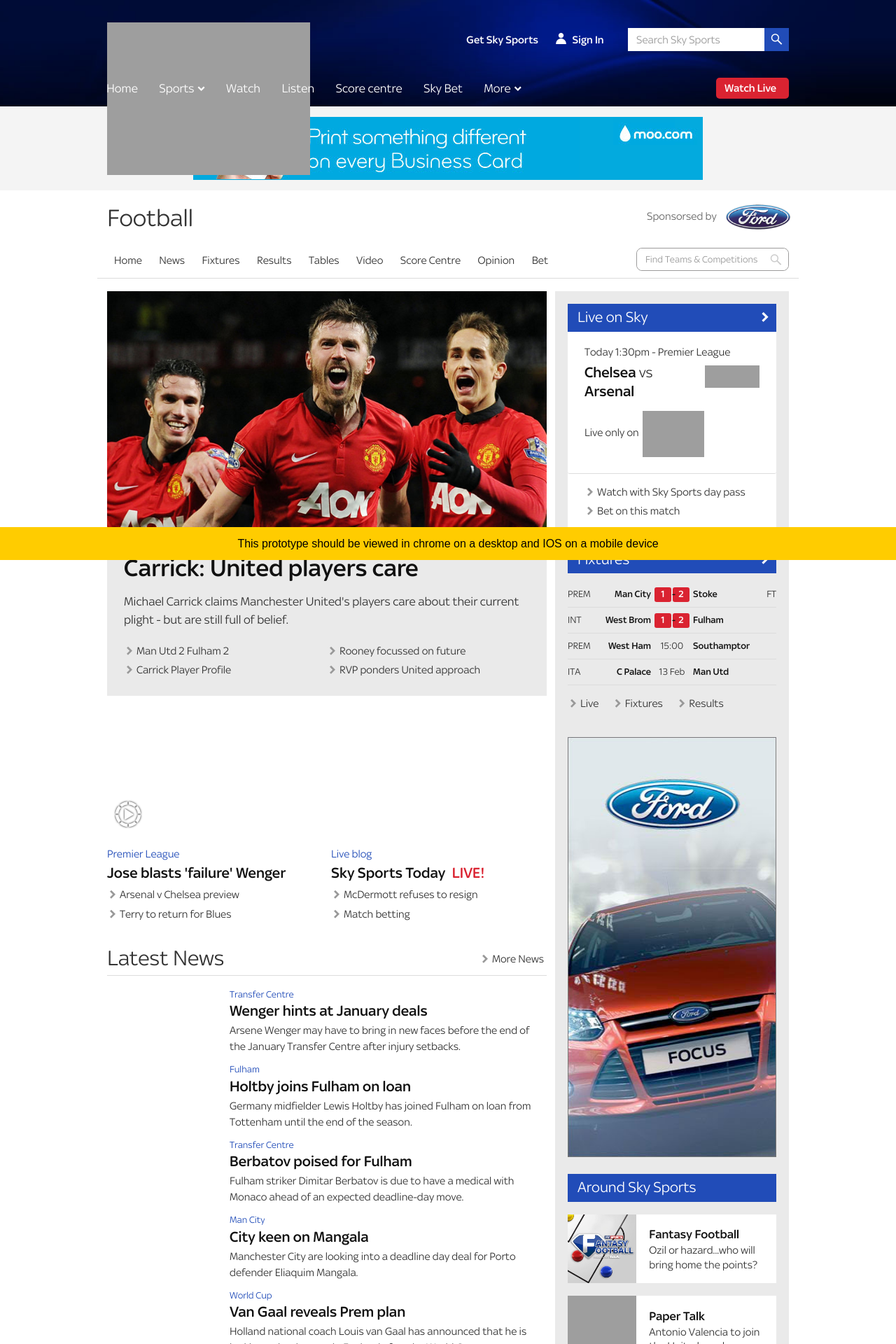
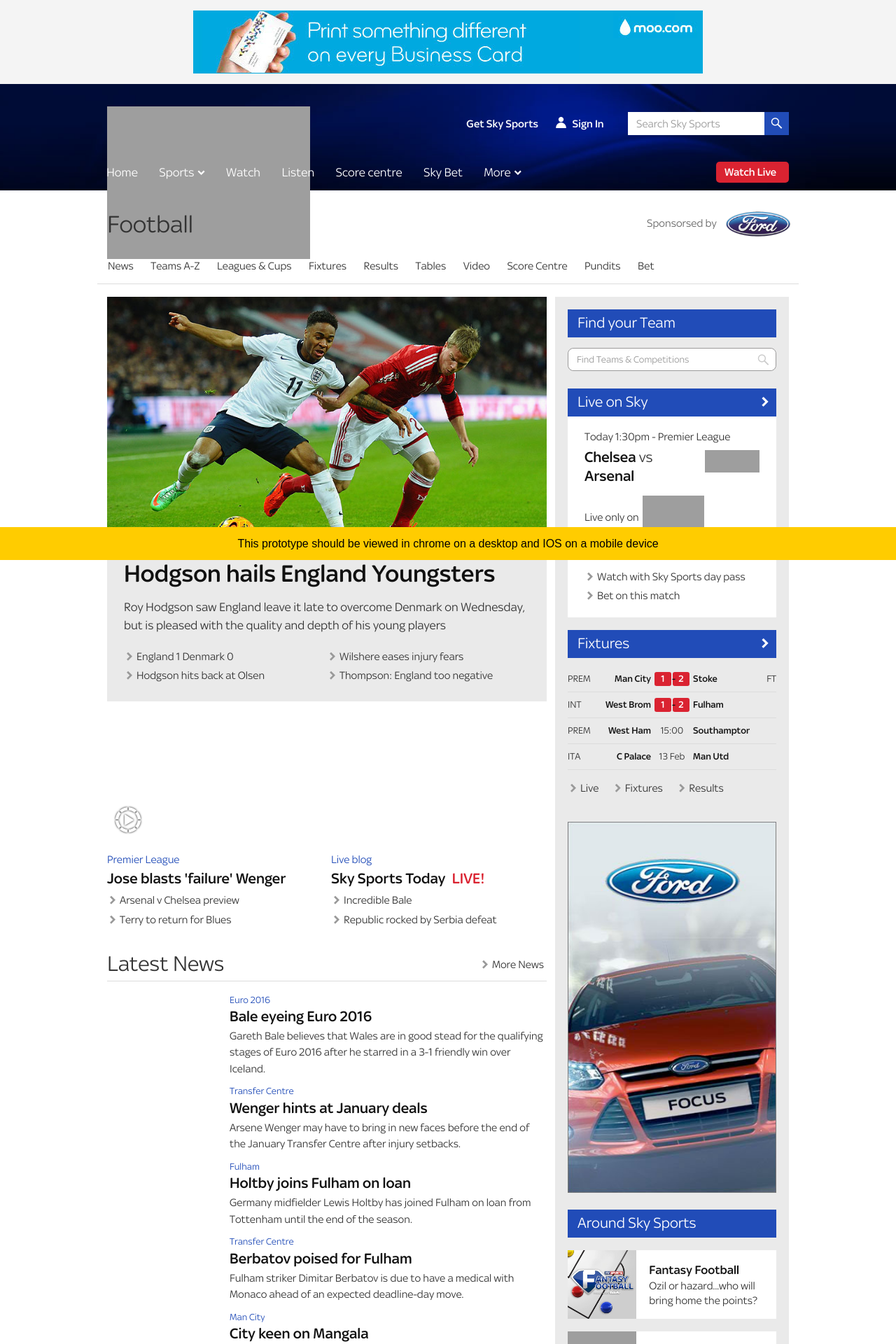
Before and after one commit to soilysound/core2, a PHP site: page / in a window 1280 px wide. Shown: the top 1920 px of the page at 70% size. Run offline with PHP 8.4, Linux system fonts and the light colour scheme; grey boxes are pictures that could not be loaded.

Commit message:
mobile nav tweaks

```diff
--- a/components/feature-promos.html
+++ b/components/feature-promos.html
@@ -59,18 +59,4 @@
 
   </a>
 
-  <a href="#" class="feature-promo">
-
-    <div class="feature-promo__figure">
-      <div href="#" class="feature-promo__thumb">
-        <img class="feature-promo__image" src="/_sandbox/super6.jpg">
-      </div>
-    </div>
-
-    <div href="#" class="feature-promo__body">
-      <h4 class="feature-promo__headline">Play Super 6</h4>
-      <p class="feature-promo__snippet">Predict 6 correct scores to win £250k jackpot</p>
-    </div>
-
-  </a>
 </div>
--- a/components/news-list-featured.html
+++ b/components/news-list-featured.html
@@ -77,7 +77,7 @@
   <div class="grid__col news-list-featured__item">
     <div class="news-list-featured__figure">
       <a href="#" class="news-list-featured__thumb">
-        <img src="echo '.$blank_image.'" data-image-src="/_sandbox/bale-story3.jpg" class="postpone-load news-list-featured__image">
+        <img src="echo '.$blank_image.'" data-image-src="/_sandbox/bale-story3.jpg?v=1" class="postpone-load news-list-featured__image">
       </a>
     </div>
     <div class="news-list-featured__body">
@@ -88,8 +88,8 @@
         <a class="news-list-featured__link" href="#">Sky Sports Today <span class="label-live">LIVE!</span></a>
       </h3>
       <ul class="list">
-        <li class="list__item"><a href="#" class="action-link">McDermott refuses to resign</a></li>
-        <li class="list__item"><a href="#" class="action-link">Match betting</a></li>
+        <li class="list__item"><a href="#" class="action-link">Incredible Bale</a></li>
+        <li class="list__item"><a href="#" class="action-link">Republic rocked by Serbia defeat</a></li>
       </ul>
     </div>
   </div>
--- a/components/news-list-secondary.html
+++ b/components/news-list-secondary.html
@@ -2,7 +2,7 @@
   <!-- <h3 class="news-list-secondary__subhead">Premier League</h3> -->
   <ul class="list news-list-secondary__group">
     <li class="news-list-secondary__item">
-      <a href="#" class="news-list-secondary__link">Holtby joins Fulham on loan</a>
+      <a href="#" class="news-list-secondary__link">Carrol in United blast</a>
     </li>
     <li class="news-list-secondary__item">
       <a href="#" class="news-list-secondary__link">City keen on Mangala</a>
@@ -25,6 +25,13 @@
     <li class="news-list-secondary__item">
       <a href="#" class="news-list-secondary__link">Holtby joins Fulham on loan</a>
     </li>
+
+     <li class="news-list-secondary__item">
+      <a href="#" class="news-list-secondary__link">Inter dismissed</a>
+    </li>
+    <li class="news-list-secondary__item">
+      <a href="#" class="news-list-secondary__link">Holtby joins Fulham on loan</a>
+    </li>
   <!-- </ul>
   <h3 class="news-list-secondary__subhead">FA Cup</h3> -->
   <!-- <ul class="list news-list-secondary__group"> -->
--- a/components/news-list.html
+++ b/components/news-list.html
@@ -1,4 +1,24 @@
 <div class="news-list block">
+
+<div class="news-list__item">
+
+    <div class="news-list__figure">
+      <a href="#" class="news-list__thumb">
+        <img src="<?php echo $blank_image ?>" data-image-src="http://e0.365dm.com/14/03/16-9/30/Bale_3095287.jpg?20140305200524" class="postpone-load news-list__image">
+      </a>
+    </div>
+
+    <div class="news-list__body">
+      <div class="label">
+        <a href="#" class="label__tag">Euro 2016</a>
+
+      </div>
+      <h4 class="news-list__headline"><a href="#" class="news-list__headline-link">Bale eyeing Euro 2016</a></h4>
+      <p class="news-list__snippet">Gareth Bale believes that Wales are in good stead for the qualifying stages of Euro 2016 after he starred in a 3-1 friendly win over Iceland.</p>
+    </div>
+
+  </div>
+
 
   <div class="news-list__item">
 
--- a/components/page-nav.html
+++ b/components/page-nav.html
@@ -1,16 +1,16 @@
 <div class="nav-secondary-all callfn" data-fn="nav-secondary-all" data-inline-nav="true">
 
   <div class="nav-secondary-all__head">
-    <h3 class="nav-secondary-all__title"><a href="#" class="nav-secondary-all__title-link">Football</a></h3>
+    <h3 class="nav-secondary-all__title"><a href="/" class="nav-secondary-all__title-link">Football</a></h3>
     <h4 class="nav-secondary-all__section"></h4>
   </div>
 
     <div class="nav-secondary-all__frame">
       <ul class="nav-secondary-all__body">
-        <li class="nav-secondary-all__item"><a href="#" class="nav-secondary-all__link nav-secondary-all__link--on">Home</a></li>
+
         <li class="nav-secondary-all__item"><a href="#" class="nav-secondary-all__link">News</a></li>
-         <li class="nav-secondary-all__item is-hidden--bp10"><a href="http://www1.skysports.com/football/teams/" class="nav-secondary-all__link" onclick="location.href=this.href">Teams A-Z</a></li>
-        <li class="nav-secondary-all__item is-hidden--bp10"><a href="http://www1.skysports.com/football/teams/" class="nav-secondary-all__link">Competitions</a></li>
+         <li class="nav-secondary-all__item"><a href="http://www1.skysports.com/football/teams/" class="nav-secondary-all__link" onclick="location.href=this.href">Teams A-Z</a></li>
+        <li class="nav-secondary-all__item"><a href="http://www1.skysports.com/football/teams/" class="nav-secondary-all__link" onclick="location.href=this.href">Leagues &amp; Cups</a></li>
 
         <li class="nav-secondary-all__item"><a href="#" class="nav-secondary-all__link">Fixtures</a></li>
         <li class="nav-secondary-all__item"><a href="#" class="nav-secondary-all__link">Results</a></li>
@@ -19,21 +19,8 @@
 
         <li class="nav-secondary-all__item"><a href="#" class="nav-secondary-all__link">Video</a></li>
         <li class="nav-secondary-all__item"><a href="#" class="nav-secondary-all__link">Score Centre</a></li>
-        <li class="nav-secondary-all__item"><a href="#" class="nav-secondary-all__link">Opinion</a></li>
+        <li class="nav-secondary-all__item"><a href="#" class="nav-secondary-all__link">Pundits</a></li>
         <li class="nav-secondary-all__item"><a href="#" class="nav-secondary-all__link">Bet</a></li>
-        <li class="nav-secondary-all__finder is-hidden--bp30 is-hidden--bp20">
-        <div class="nav-primary-search">
-          <input class="nav-primary-search__input" id="autocomplete" type="text" autocapitalize="off" autocorrect="off" autocomplete="off" placeholder="Find Teams &amp; Competitions">
-          <button type="submit" class="nav-primary-search__button"><span class="nav-primary-search__button-text">submit</span></button>
-           <div class="nav-primary-search__autocomplete">
-            <ul>
-
-            </ul>
-          </div>
-
-        </div>
-
-        </li>
       </ul>
     </div>
 
--- a/components/top-story.html
+++ b/components/top-story.html
@@ -9,15 +9,15 @@
       <a href="#" class="label__tag">Man Utd</a>
     </div> -->
     <h2 class="top-story__headline">
-      <a href="http://www1.skysports.com/football/news/11667/9161120/premier-league-michael-carrick-claims-manchester-uniteds-players-care-about-their-current-plight" class="top-story__headline-link">Carrick: United players care</a>
+      <a href="http://www1.skysports.com/football/news/11667/9161120/premier-league-michael-carrick-claims-manchester-uniteds-players-care-about-their-current-plight" class="top-story__headline-link">Hodgson hails England Youngsters</a>
     </h2>
-    <p class="top-story__snippet">Michael Carrick claims Manchester United's players care about their current plight - but are still full of belief.</p>
+    <p class="top-story__snippet">Roy Hodgson saw England leave it late to overcome Denmark on Wednesday, but is pleased with the quality and depth of his young players</p>
 
     <ul class="list list--block">
-      <li class="list__item"><a href="#" class="action-link">Man Utd 2 Fulham 2</a>
-      <li class="list__item"><a href="#" class="action-link">Rooney focussed on future</a>
-      <li class="list__item"><a href="#" class="action-link">Carrick Player Profile</a>
-      <li class="list__item"><a href="#" class="action-link">RVP ponders United approach</a>
+      <li class="list__item"><a href="#" class="action-link">England 1 Denmark 0</a>
+      <li class="list__item"><a href="#" class="action-link">Wilshere eases injury fears</a>
+      <li class="list__item"><a href="#" class="action-link">Hodgson hits back at Olsen</a>
+      <li class="list__item"><a href="#" class="action-link">Thompson: England too negative</a>
     </ul>
   </div>
 </div>
--- a/components/video-block.html
+++ b/components/video-block.html
@@ -66,13 +66,13 @@
 
   <div class="grid__col video-block__item">
     <div class="video-block__figure video-block__play-overlay">
-      <img src="<?php echo $blank_image ?>" data-image-src="http://e0.365dm.com/14/02/16-9/30/165012893_3253736092001_video-still-for-video-3253992160001.jpg" class="postpone-load video-block__image">
+      <img src="<?php echo $blank_image ?>" data-image-src="http://e2.365dm.com/14/03/16-9/30/165012893_3298458096001_video-still-for-video-3298681042001.jpg" class="postpone-load video-block__image">
     </div>
     <div class="video-block__body">
       <div class="label">
         <span href="#" class="label__timestamp">29/01/14 12:52pm</span>
       </div>
-      <h4 class="video-block__headline"><a href="#" class="video-block__link">A little change of scenary</a></h4>
+      <h4 class="video-block__headline"><a href="#" class="video-block__link">Rooney: We wanted to show Roy</a></h4>
       <a class="action-link" href="#">Sign in to watch</a>
     </div>
 
@@ -80,13 +80,13 @@
 
   <div class="grid__col video-block__item">
     <div class="video-block__figure video-block__play-overlay">
-      <img src="<?php echo $blank_image ?>" data-image-src="http://e0.365dm.com/14/01/16-9/30/165012893_3123655272001_video-still-for-video-3123729243001.jpg" class="postpone-load video-block__image">
+      <img src="<?php echo $blank_image ?>" data-image-src="http://e0.365dm.com/14/03/168x88/Bale_3095287.jpg?20140305200524" class="postpone-load video-block__image">
     </div>
     <div class="video-block__body">
       <div class="label">
         <span href="#" class="label__timestamp">29/01/14 12:52pm</span>
       </div>
-      <h4 class="video-block__headline"><a href="#" class="video-block__link">Copa Italia QF - Napoli v Lazio</a></h4>
+      <h4 class="video-block__headline"><a href="#" class="video-block__link">Bale's wonder goal against Serbia</a></h4>
       <a class="action-link" href="#">Sign in to watch</a>
     </div>
 
--- a/css/core.css
+++ b/css/core.css
@@ -1098,7 +1098,7 @@ img {
     width: 100%;
     list-style: none;
     white-space: nowrap;
-    padding-left: 14px;
+    padding-left: 5px;
   }
   .nav-secondary-all__item,
   .nav-secondary-all__link {
@@ -1231,12 +1231,8 @@ img {
     transition: transform 0.33s ease-in-out;
   }
 }
-.nav-secondary-all__finder {
-  float: right;
-  margin-right: 14px;
-}
 .nav-secondary-all__finder > .nav-primary-search {
-  width: 218px;
+  width: 100%;
   top: 3px;
   border: 1px solid #9C9B9B;
   border-radius: 8px;
@@ -1264,7 +1260,7 @@ img {
   visibility: hidden;
   background: white;
   border: 1px solid #dcdcdc;
-  z-index: 2;
+  z-index: 20000;
   box-shadow: 0 1px 2px rgba(0, 0, 0, 0.2);
 }
 .nav-primary-search__autocomplete-item {
@@ -2886,7 +2882,7 @@ th.mini-table__cell {
   }
 }
 .page-header {
-  padding: 13px 0 10px 14px;
+  padding: 22px 0 9px 14px;
 }
 .page-header__title {
   font-family: 'SkyTextReg';
@@ -2898,7 +2894,7 @@ th.mini-table__cell {
 .page-header__sponsor {
   position: absolute;
   right: 12px;
-  top: 20px;
+  top: 30px;
   display: inline-block;
 }
 .page-header__sponsor-image {
--- a/css/ie8.css
+++ b/css/ie8.css
@@ -110,7 +110,7 @@
     width: 100%;
     list-style: none;
     white-space: nowrap;
-    padding-left: 14px;
+    padding-left: 5px;
   }
   .nav-secondary-all__item,
   .nav-secondary-all__link {
--- a/css/less/navigations/nav-secondary-all.less
+++ b/css/less/navigations/nav-secondary-all.less
@@ -43,7 +43,7 @@
     width: 100%;
     list-style: none;
     white-space: nowrap;
-    padding-left: @bp30-site-margin
+    padding-left: 5px
   }
 
   .nav-secondary-all__item,
@@ -189,12 +189,11 @@
 }
 
 .nav-secondary-all__finder {
-  float: right;
-  margin-right: 14px
+
 }
 
 .nav-secondary-all__finder > .nav-primary-search {
-  width: 218px;
+  width: 100%;
   top: 3px;
 border: 1px solid #9C9B9B;
 border-radius:8px
@@ -223,12 +222,12 @@ border-radius:8px
   visibility: hidden;
   background: white;
   border: 1px solid @keyline;
-  z-index: 2;
+  z-index: 20000;
   box-shadow: 0 1px 2px rgba(0,0,0,0.2)
 }
 .nav-primary-search__autocomplete-item {
   border-bottom: 1px solid @keyline;
-  list-style: none
+  list-style: none;
 }
 
 .nav-primary-search__autocomplete-item:nth-child(n+6){
--- a/css/less/page-headers/page-headers.less
+++ b/css/less/page-headers/page-headers.less
@@ -1,7 +1,7 @@
 // page header
 
 .page-header {
-  padding: 13px 0 10px @bp30-site-margin
+  padding: 22px 0 9px @bp30-site-margin;
 }
 
 .page-header__title {
@@ -11,7 +11,7 @@
 .page-header__sponsor {
   position: absolute;
   right: 12px;
-  top: 20px;
+  top: 30px;
   display: inline-block
 }
 
--- a/index.php
+++ b/index.php
@@ -91,10 +91,11 @@
 <div class="message">
   This prototype should be viewed in chrome on a desktop and IOS on a mobile device
 </div>
+
+<div class="advert--banner"></div>
+
 <!-- site header -->
 <?php include "components/site-header.html"; ?>
-
-<div class="advert--banner"></div>
 
 <div class="wrap">
 
@@ -172,19 +173,21 @@
           </div>
           <?php include "components/feature-promos.html"; ?>
 
-           <div class="block-header">
+          <!--  <div class="block-header">
             <h2 class="block-header__title">
               <a href="#" class="block-header__link">Sky Bet</a>
             </h2>
             <a href="#link" class="block-header__related-link action-link">More betting</a>
-          </div>
+          </div> -->
           <!-- hot picks -->
-          <?php include "components/feature-block.html"; ?>
+          <?php //include "components/feature-block.html"; ?>
 
 
         </div>
 
         <div class="grid__col site-layout-secondary__col2 callfn adaptive-html" data-fn="adaptive-html">
+
+
           <script type="html/template">
             <!-- secondary news list -->
             <?php
@@ -205,8 +208,26 @@
         </div>
 
         <div class="grid__col site-layout-secondary__col3 callfn adaptive-html" data-fn="adaptive-html">
+
           <script type="html/template">
+          <div class="nav-secondary-all__finder block">
+          <div class="block-header-aside block-header--nolink">
+              <h2 class="block-header-aside__title">
+                <a class="block-header-aside__link">Find your Team</a>
+              </h2>
+            </div>
+          <div class="nav-primary-search">
+            <input class="nav-primary-search__input" id="autocomplete" type="text" autocapitalize="off" autocorrect="off" autocomplete="off" placeholder="Find Teams &amp; Competitions">
+            <button type="submit" class="nav-primary-search__button"><span class="nav-primary-search__button-text">submit</span></button>
 
+             <div class="nav-primary-search__autocomplete">
+              <ul>
+
+              </ul>
+            </div>
+
+          </div>
+          </div>
 
             <!-- matches block -->
             <div class="block-header-aside block-header--no-gap">
@@ -221,8 +242,8 @@
             ?>
 
             <!-- mpu -->
-            <div style="height:600px;background:#ccc;margin-bottom:24px">
-              <img src="_sandbox/halfpage-300x600.jpg" height="600">
+            <div style="height:530px;background:#ccc;margin-bottom:24px">
+              <img src="_sandbox/halfpage-300x600.jpg" height="530" width="300">
             </div>
 
             <!-- feature promos -->
@@ -301,7 +322,14 @@
 </div>
 <?php include "components/site-footer.html"; ?>
 <script src="/js/site.js"></script>
-<script src="/demo/autocomplete.js"></script>
+<script>
+  window.setTimeout(function(){
+    var script = document.createElement('script');
+    script.src = "/demo\/autocomplete.js";
+    document.body.appendChild(script);
+  }, 2000)
+</script>
+
 </body>
 
 </html>
```
Also changed, not shown: _sandbox/TopStory.jpg, _sandbox/bale-story3.jpg, css/core-min.css, js/head-min.js, js/site-min.js.
